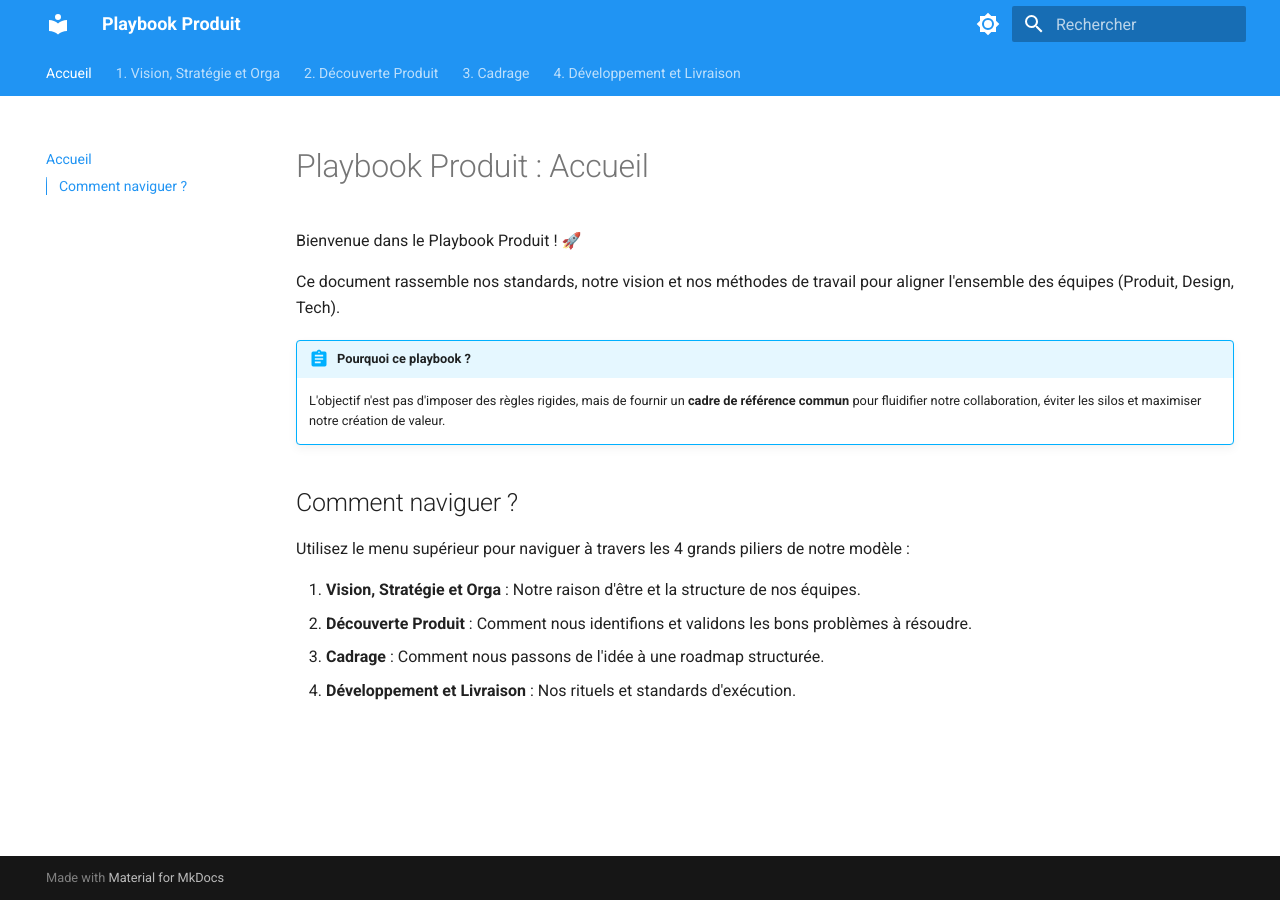
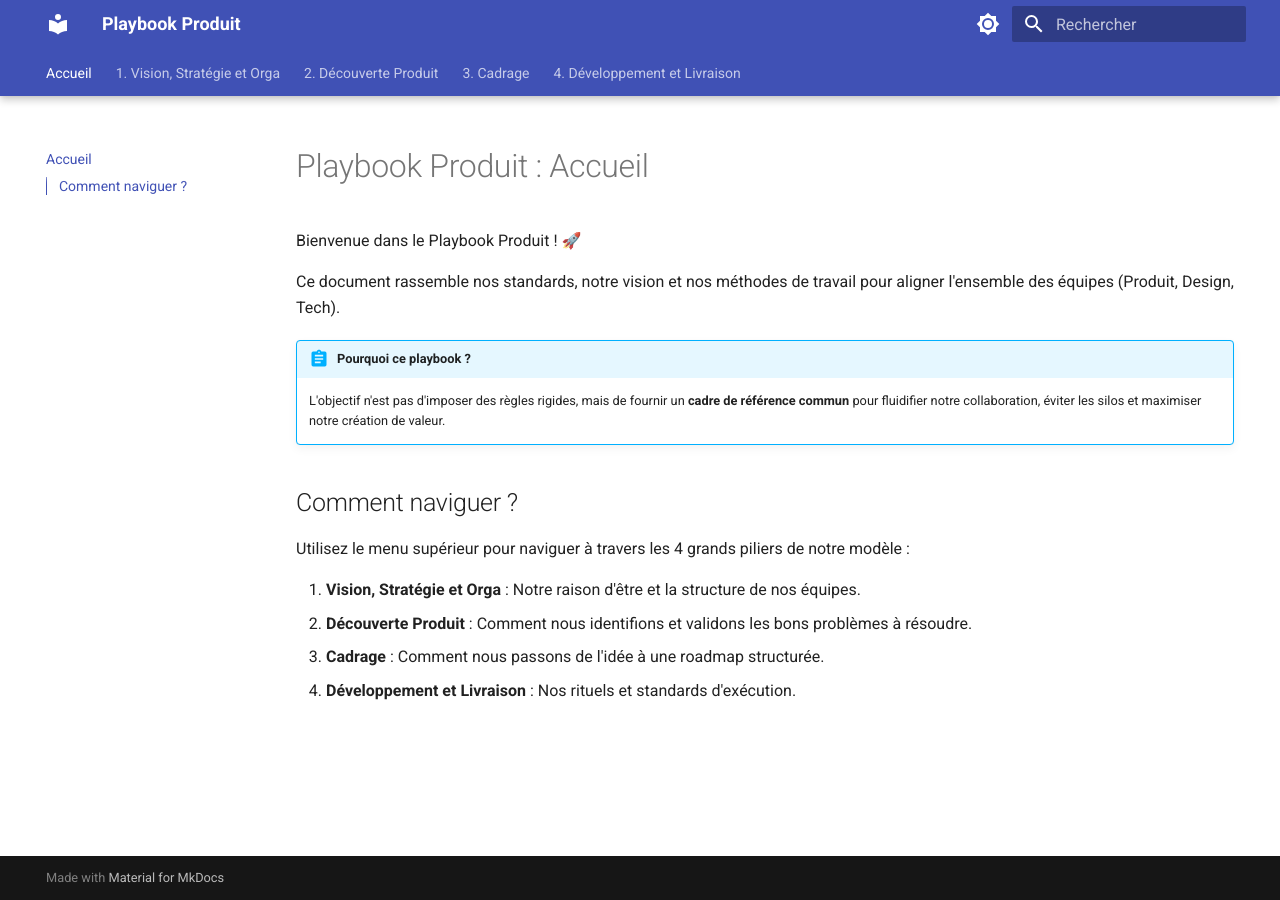
Before and after one commit to mickaeldeoliveirapartner-netizen/playbook, an MkDocs documentation site: the page built from docs/index.md, in a window 1280 px wide. Built offline with MkDocs 1.6.1 and Material for MkDocs 9.7.7, drawn with Linux system fonts in a browser that asks for light colours.

Commit message:
Modify theme colors and add extra CSS file
Updated theme settings and added extra CSS.

```diff
--- a/mkdocs.yml
+++ b/mkdocs.yml
@@ -5,29 +5,35 @@ site_author: Équipe Produit / Tech
 theme:
   name: material
   language: fr
+  # Optionnel : ajoute un logo si tu en as un dans docs/assets/
+  # logo: assets/logo.svg
   palette:
-    # Mode clair
+    # Mode clair (on force l'utilisation de nos couleurs CSS custom)
     - scheme: default
-      primary: blue
-      accent: blue
+      primary: custom
+      accent: custom
       toggle:
         icon: material/brightness-7
         name: Passer au mode sombre
     # Mode sombre
     - scheme: slate
-      primary: blue
-      accent: blue
+      primary: custom
+      accent: custom
       toggle:
         icon: material/brightness-4
         name: Passer au mode clair
+  font:
+    text: Roboto # Typographie classique
   features:
     - navigation.instant
-    - navigation.tabs # Crée des onglets en haut pour les grandes sections
+    - navigation.tabs
+    - navigation.tabs.sticky # Fixe la barre d'onglets au scroll
+    - navigation.sections
     - navigation.top
     - search.suggest
     - search.highlight
     - content.code.copy
-    - toc.integrate # Intègre la table des matières sur le côté gauche
+    - toc.integrate
 
 markdown_extensions:
   - admonition
@@ -52,3 +58,7 @@ nav:
   - "4. Développement et Livraison":
       - Cadences et rituels: delivery/cadences-rituels.md
       - Exécution et qualité: delivery/execution.md
+
+# --- NOUVEAU BLOC À AJOUTER À LA FIN ---
+extra_css:
+  - stylesheets/extra.css
```
